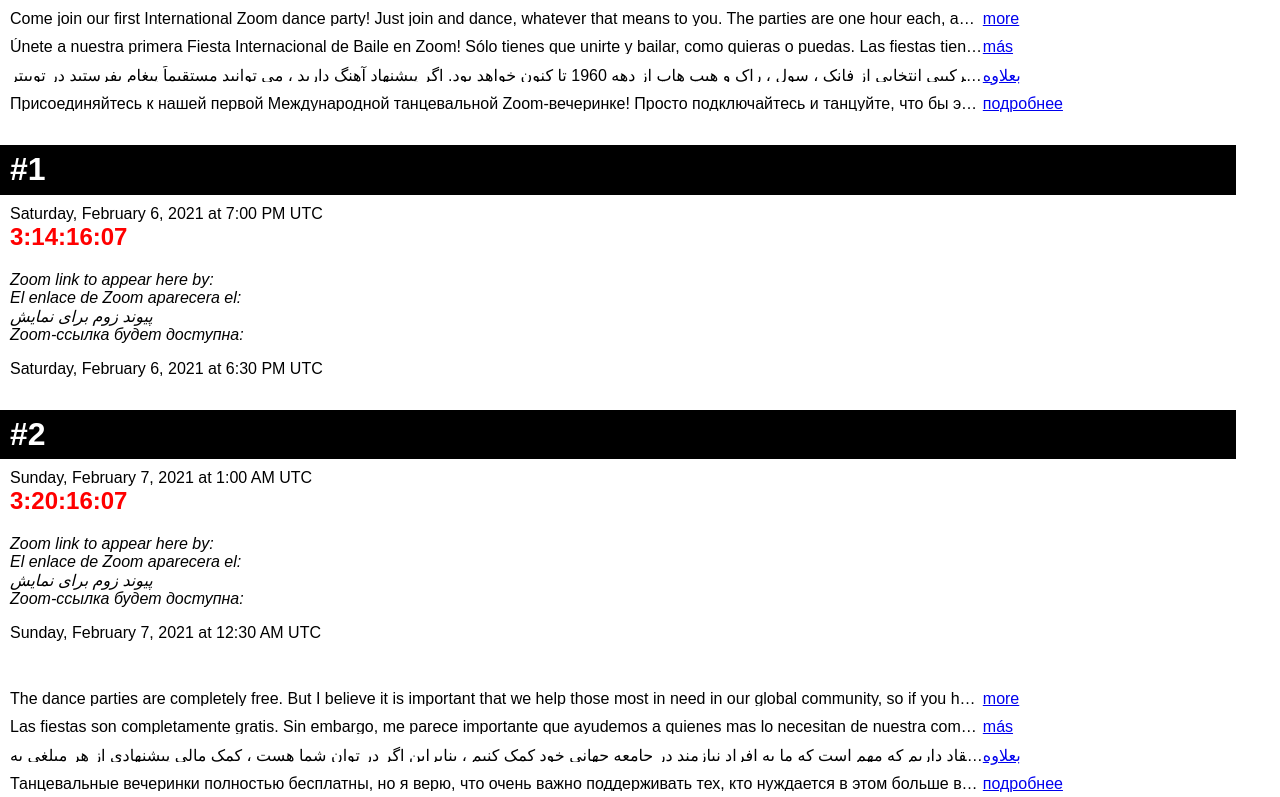
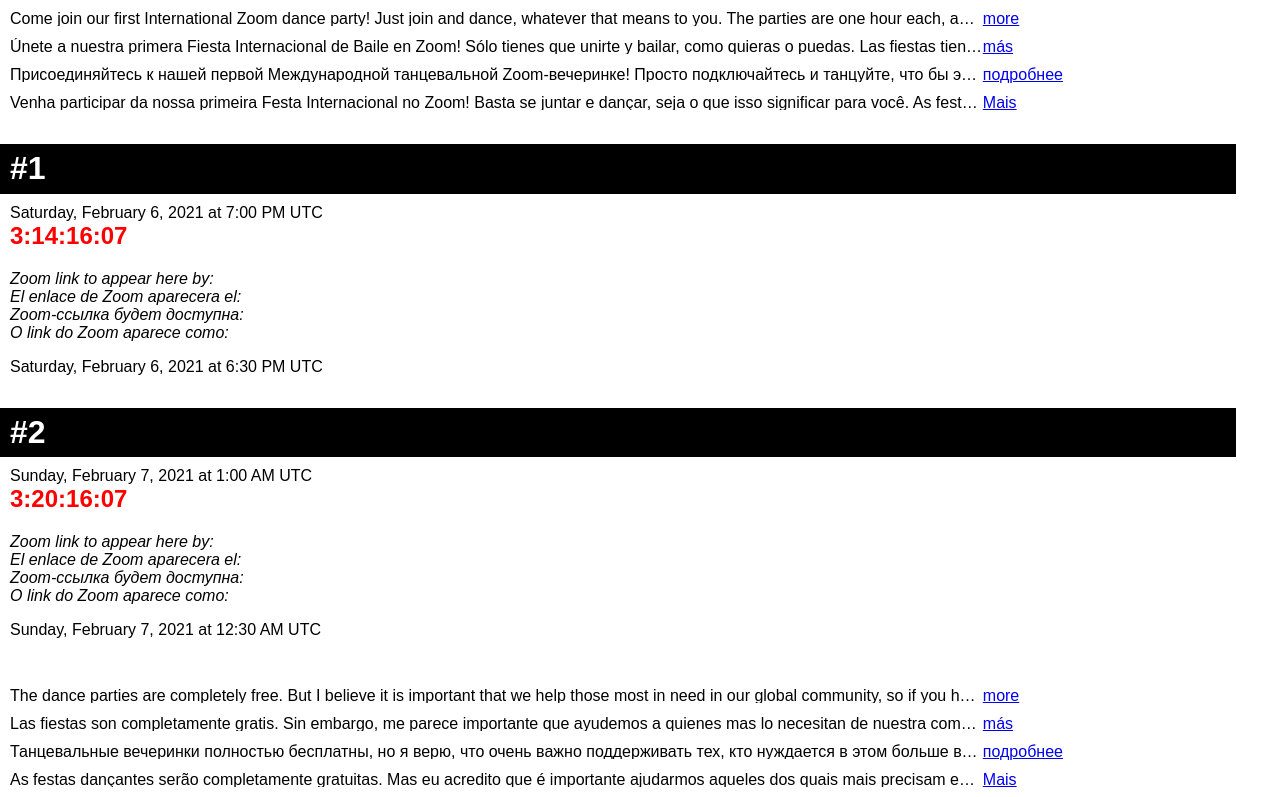
Before and after one commit to jslate/simple-dance-party-page, a plain HTML site: page index.html in a window 1280 px wide. Shown: the top 797 px of the page. Drawn offline with Linux system fonts and the light colour scheme.

Commit message:
add Portuguese

```diff
--- a/index.html
+++ b/index.html
@@ -51,14 +51,6 @@
     </div>
 
     <div class="container flex">
-      <div class="crop">بیایید به اولین مهمانی رقص زوم بین المللی ما بپیوندیم! فقط بپیوندید و برقصید. مهمانی ها هر کدام یک ساعت هستند و موسیقی ترکیبی انتخابی از فانک ، سول ، راک و هیپ هاپ از دهه 1960 تا کنون خواهد بود. اگر پیشنهاد آهنگ دارید ، می توانید مستقیماً پیغام بفرستید در توییتر<a href="https://twitter.com/jslate/">jslate@</a> . مهمانی در دو ساعت مختلف اراده میشه که  به مناطق مختلف زمانی تطبیق داده بشه.
-      </div>
-      <div class="more-container">
-        <a class="more" href="#">بعلاوه</a>
-      </div>
-    </div>
-
-    <div class="container flex">
       <div class="crop">Присоединяйтесь к нашей первой Международной танцевальной Zoom-вечеринке! Просто подключайтесь и
         танцуйте, что бы это для вас ни значило. Вас ждет всё, включая фанк, соул, рок и хип-хоп, начиная с музыки 1960-х до
         современных хитов. Если вы хотите предложить свою музыку, то пишите мне в твиттере: <a
@@ -70,6 +62,19 @@
       </div>
     </div>
 
+    <div class="container flex">
+      <div class="crop">
+        Venha participar da nossa primeira Festa Internacional no Zoom!
+        Basta se juntar e dançar, seja o que isso significar para você. As festas serão de 1 hora cada, e a música eclética
+        desde funk, soul, rock e hip-hop, dos anos 1960’s até hoje! Se você tiver sugestões de músicas, pode me marcar no
+        Twitter através do <a href="https://twitter.com/jslate/">@jslate</a>. Teremos 2 horários para que os convidados se
+        ajustem em 2 fusos diferentes.
+      </div>
+      <div class="more-container">
+        <a class="more" href="#">Mais</a>
+      </div>
+    </div>
+
     <h1>#1</h1>
 
     <div class="container">
@@ -78,8 +83,8 @@
       <p class="zoom-link">
         Zoom link to appear here by:<br />
         El enlace de Zoom aparecera el:<br />
-        پیوند زوم برای نمایش<br />
-        Zoom-ссылка будет доступна:
+        Zoom-ссылка будет доступна:<br />
+        O link do Zoom aparece como:
       </p>
       <p><span id="round1-zoom-time"></span></p>
     </div>
@@ -92,8 +97,8 @@
       <p class="zoom-link">
         Zoom link to appear here by:<br />
         El enlace de Zoom aparecera el:<br />
-        پیوند زوم برای نمایش<br />
-        Zoom-ссылка будет доступна:
+        Zoom-ссылка будет доступна:<br />
+        O link do Zoom aparece como:
       </p>
       <p><span id="round2-zoom-time"></span></p>
     </div>
@@ -125,24 +130,27 @@
 
     <div class="container flex">
       <div class="crop">
-        همانی های رقص کاملا رایگان است. اما اعتقاد داریم که مهم است که ما به افراد نیازمند در جامعه جهانی خود کمک کنیم ، بنابراین اگر در توان شما هست ، کمک مالی پیشنهادی از هر مبلغی به <a href="https://gf.me/u/zgqcxx">Refugees International</a> پیشنهاد می شود.
-        اگر هم در قدرت تون نیست، به هر حال خوشحال می شویم که بیایید فقط برای رقصیدن.  مطمئناً ، اگر نمی توانید به ما بپیوندید اما همچنان می خواهید اهدا کنید ، از لطفتون قدردانی می شود.
-      </div>
-      <div class="more-container">
-        <a class="more" href="#">بعلاوه</a>
-      </div>
-    </div>
-
-
-    <div class="container flex">
-      <div class="crop">
         Танцевальные вечеринки полностью бесплатны, но я верю, что очень важно поддерживать тех, кто нуждается в этом больше
-        всего. Если у вас есть возможность пожертвовать любую сумму денег, отправьте пожертвование в <a href="https://gf.me/u/zgqcxx">Refugees International</a>.
+        всего. Если у вас есть возможность пожертвовать любую сумму денег, отправьте пожертвование в
+        <a href="https://gf.me/u/zgqcxx">Refugees International</a>.
         Даже если нет, обязательно приходите танцевать. Если же вы не сможете потанцевать с нами, но все равно хотите сделать
         пожертвование, это также приветствуется!
       </div>
       <div class="more-container">
         <a class="more" href="#">подробнее</a>
+      </div>
+    </div>
+
+    <div class="container flex">
+      <div class="crop">
+        As festas dançantes serão completamente gratuitas. Mas eu acredito
+        que é importante ajudarmos aqueles dos quais mais precisam em nossa comunidade global, portanto se você tem um
+        dinheirinho sobrando, sugerimos uma doação em qualquer valor para <a href="https://gf.me/u/zgqcxx">Refugees International</a>.
+        Se você não puder, deve comparecer da mesma forma e dançar! Claro, se você não puder participar da festa mas quiser doar,
+        tudo bem também.
+      </div>
+      <div class="more-container">
+        <a class="more" href="#">Mais</a>
       </div>
     </div>
 
```
